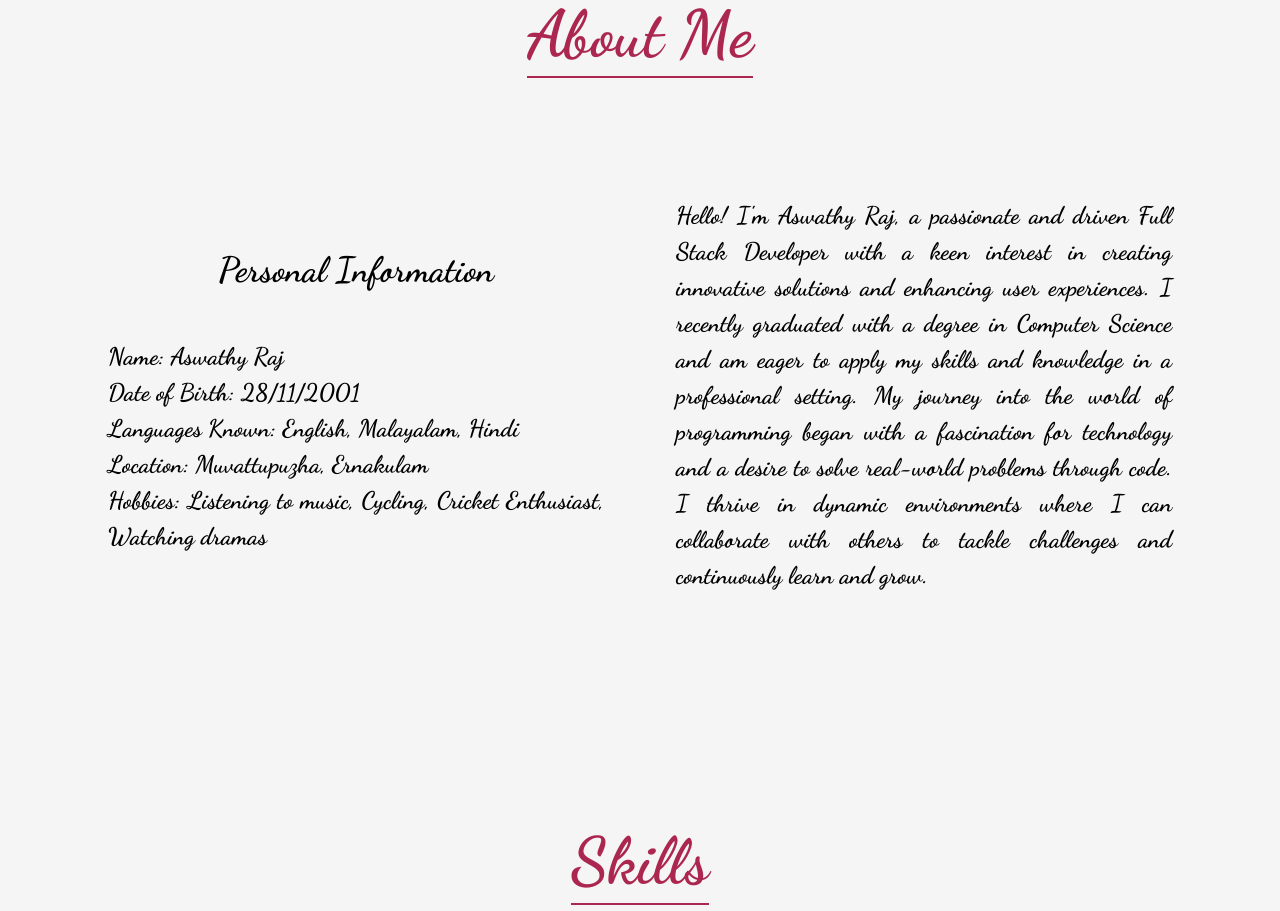
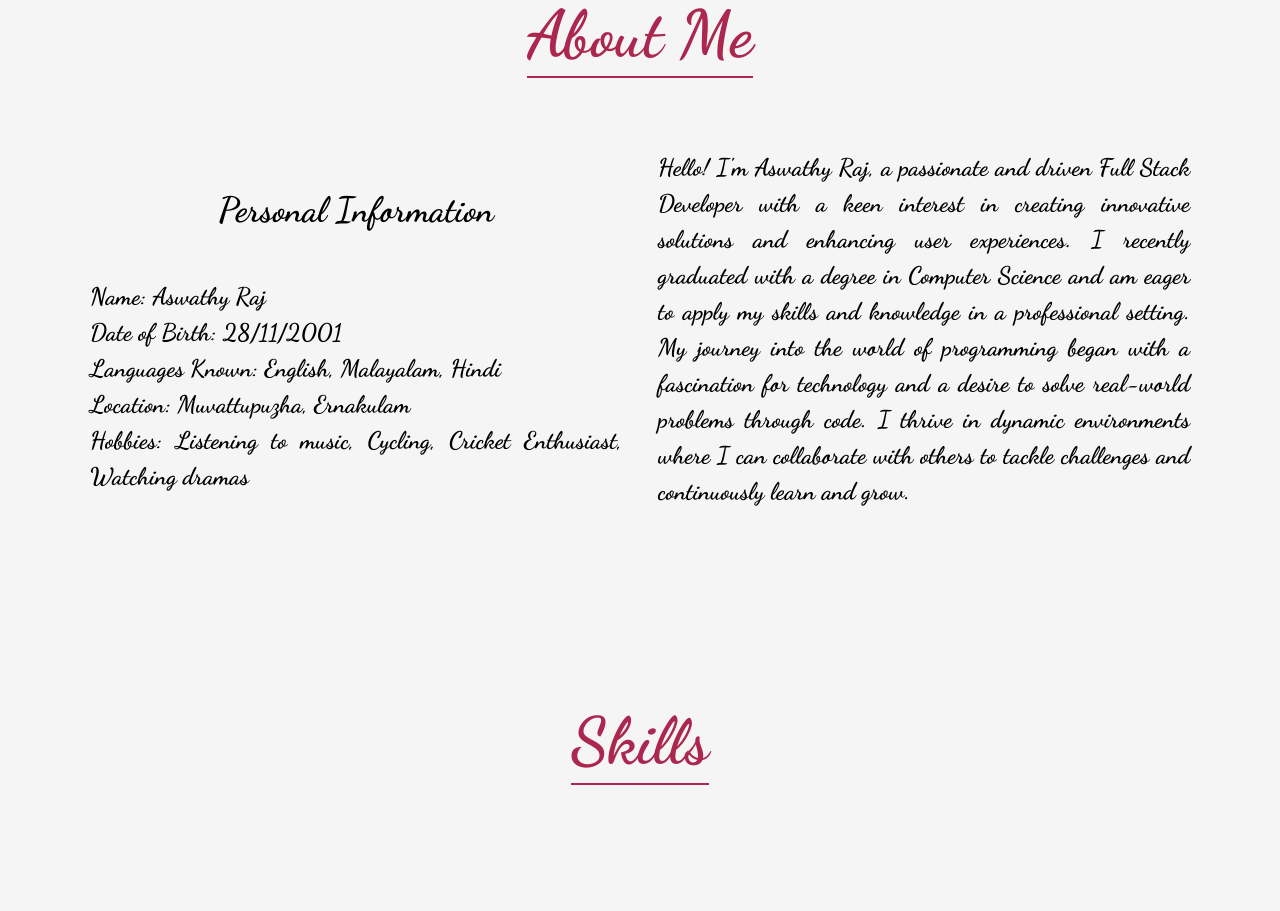
Before and after one commit to Achu-Raj-Aswathy/my_portfolio, a React (Create React App) app: page / in a window 1280 px wide. Shown: the part 940-1851 px from the top of the page. Built offline with nearby package versions, Linux system fonts and the light colour scheme.

Commit message:
my portfolio

```diff
--- a/src/Components/About.jsx
+++ b/src/Components/About.jsx
@@ -11,13 +11,13 @@ function About() {
                 </div>
                 <div className='container'>
                     <Row className='flex-md-row-reverse'>
-                        <Col lg={6} xs={12} md={6} className='mt-2 pt-5 p-4'>
+                        <Col lg={6} xs={12} md={6} className='mt-4'>
                             <p className='d-flex text-justify'>Hello! I'm Aswathy Raj, a passionate and driven Full Stack Developer with a keen interest in creating innovative solutions and enhancing user experiences.
                                 I recently graduated with a degree in Computer Science and am eager to apply my skills and knowledge in a professional setting.
                                 My journey into the world of programming began with a fascination for technology and a desire to solve real-world problems through code.
                                 I thrive in dynamic environments where I can collaborate with others to tackle challenges and continuously learn and grow.</p>
                         </Col>
-                        <Col lg={6} xs={12} md={6} className='pt-5 p-4'>
+                        <Col lg={6} xs={12} md={6} className='mt-4'>
                             <h4 className='d-flex align-items-center justify-content-center mt-3'><b style={{ fontSize: "35px" }}>Personal Information</b></h4>
                             <br />
                             <p>
```
